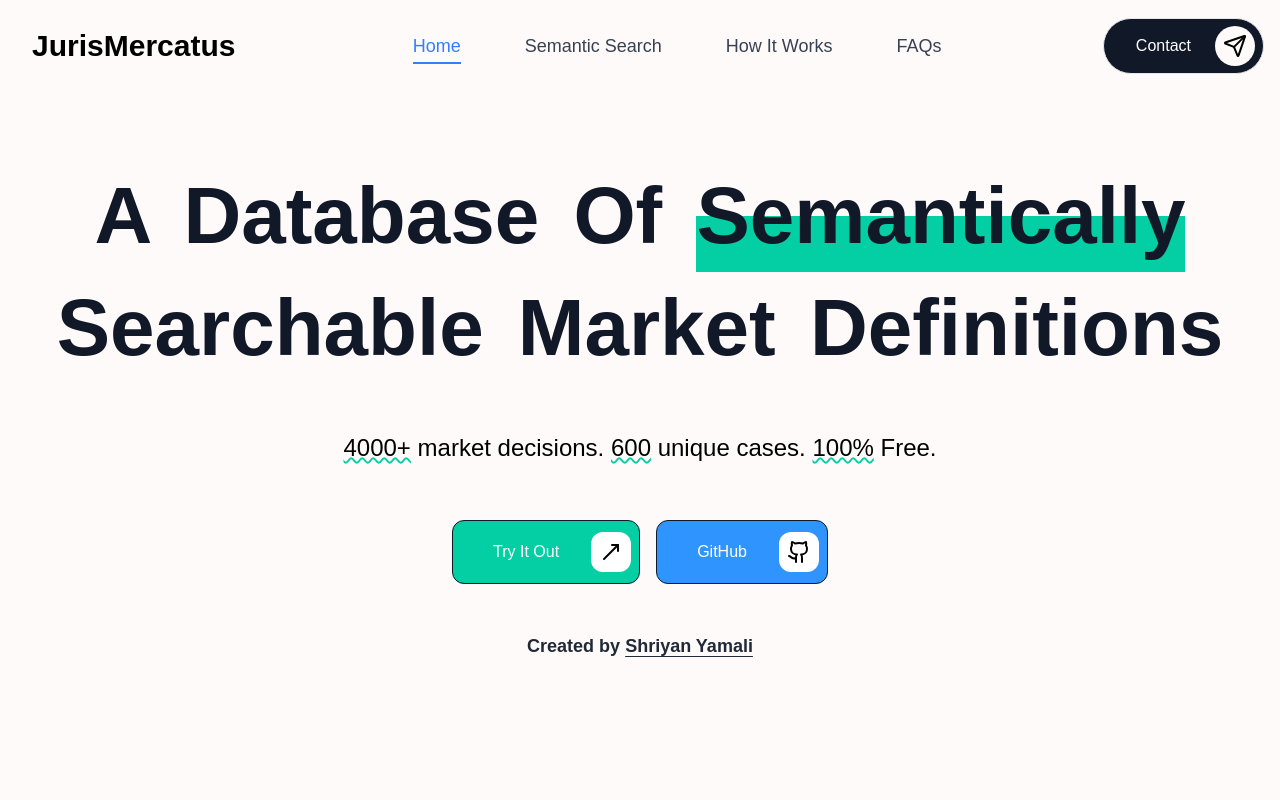
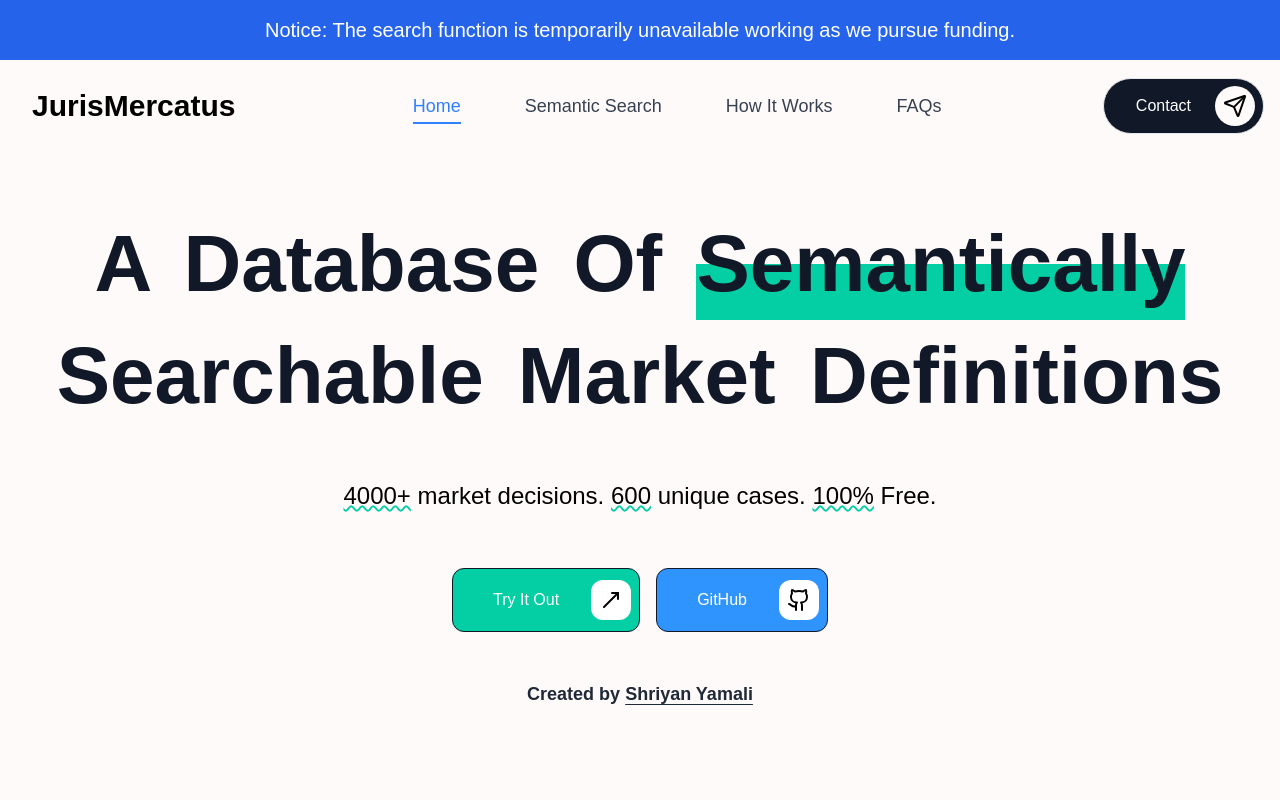
Before and after one commit to shriyanyamali/JurisMercatus, a Next.js app: page / in a window 1280 px wide. Shown: the top 800 px of the page. Built offline with nearby package versions, Linux system fonts and the light colour scheme; a web font is replaced by a local one.

Commit message:
add search feature disabled banner

```diff
--- a/app/layout.tsx
+++ b/app/layout.tsx
@@ -1,7 +1,3 @@
-import type { Metadata } from "next";
-
-import "./globals.css";
-import Navbar from "@/components/Navbar";
 // -------------------------------------------------------------------------------
 //
 // JurisMercatus - Market definition database with semantic search
@@ -25,6 +21,11 @@ import Navbar from "@/components/Navbar";
 //
 // -------------------------------------------------------------------------------
 
+import type { Metadata } from "next";
+
+import "./globals.css";
+import Navbar from "@/components/Navbar";
+
 import Footer from "@/components/Footer";
 
 export const metadata: Metadata = {
@@ -44,8 +45,23 @@ export default function RootLayout({
   return (
     <html lang="en">
       <body>
+
+        {/* After removing the banner, delete top-20 md:top-14 from Navbar.tsx and replace it with top-0 */}
+
+        <div className="fixed top-0 left-0 w-full bg-blue-600 text-white text-lg md:text-xl font-medium text-center py-2 sm:py-4 z-50">
+          <div className="mx-4 lg:mx-0">
+            Notice: The search function is temporarily unavailable working as we pursue funding.
+          </div>
+        </div>
+
+        {/* Between navbar and context; remove when removing banner */}
+
+        <div className="h-12"></div>
+
         <Navbar />
+
         <main className="relative overflow-hidden">{children}</main>
+
         <Footer />
       </body>
     </html>
--- a/components/Navbar.tsx
+++ b/components/Navbar.tsx
@@ -50,8 +50,11 @@ const Navbar: React.FC = () => {
 
   return (
     <nav
+
+      /* After removing the banner, delete top-20 md:top-14 and replace it with top-0 */
+
       className={`
-        fixed top-0 left-0 w-full z-30
+        fixed top-[70px] md:top-[60px] left-0 w-full z-30
         transition-shadow duration-300
         ${isScrolled ? "bg-[#F2F0EF] shadow-md" : "bg-transparent shadow-none"}
       `}
```
